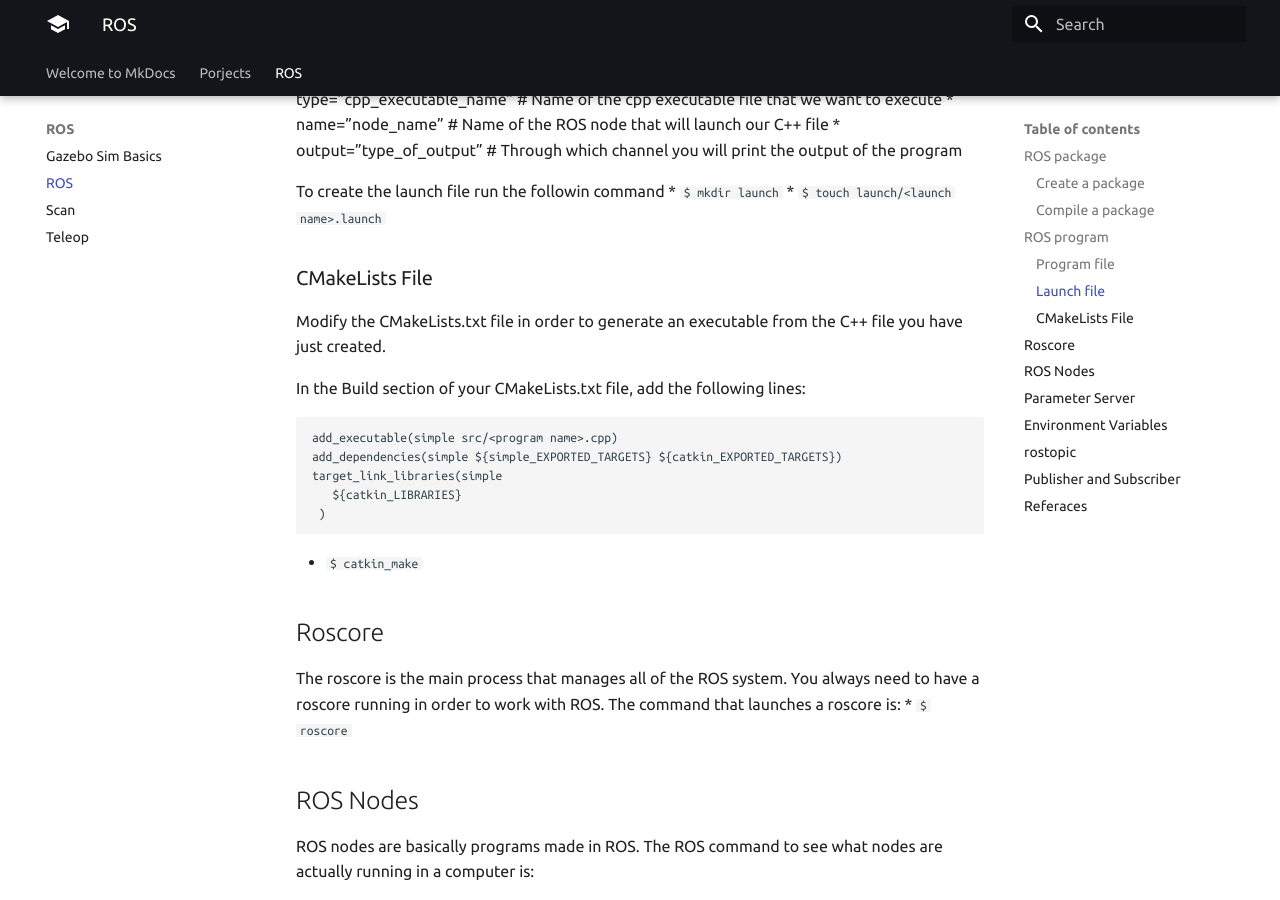
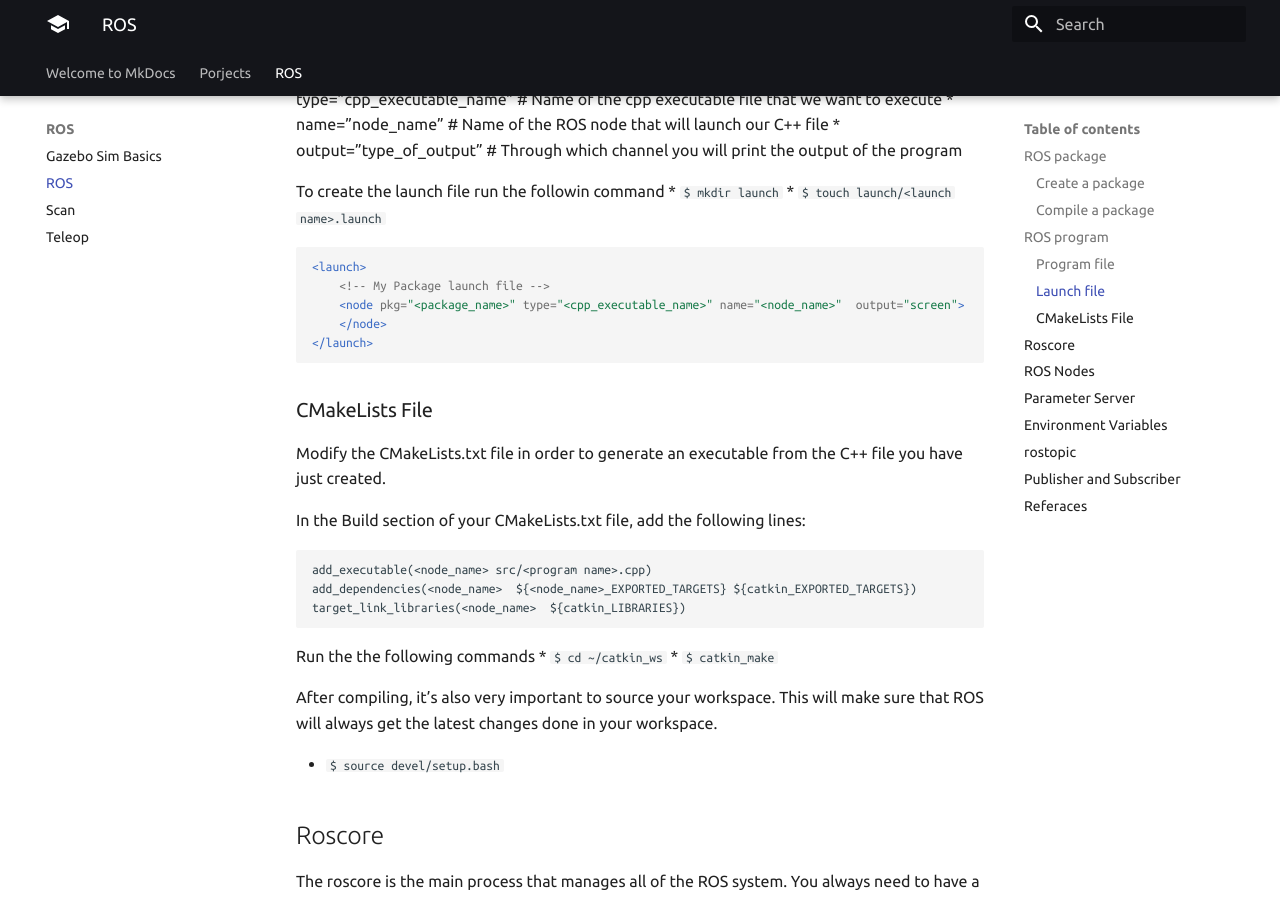
Before and after one commit to MohammadRobot/mohammadrobot.github.io, an MkDocs documentation site: the page built from docs/ROS/ROS-Basic.md, in a window 1280 px wide and 900 px high, scrolled down 1558 px. Built offline with MkDocs 1.6.1 and Material for MkDocs 9.7.7, drawn with Linux system fonts in a browser that asks for light colours.

Commit message:
ROS Basic

````diff
--- a/docs/ROS/ROS-Basic.md
+++ b/docs/ROS/ROS-Basic.md
@@ -56,20 +56,32 @@ To create the launch file run the followin command
 * `$ mkdir launch`
 * `$ touch launch/<launch name>.launch`
 
+```xml
+<launch>
+    <!-- My Package launch file -->
+    <node pkg="<package_name>" type="<cpp_executable_name>" name="<node_name>"  output="screen">
+    </node>
+</launch>
+```
+
 ### CMakeLists File
 Modify the CMakeLists.txt file in order to generate an executable from the C++ file you have just created.
 
 In the Build section of your CMakeLists.txt file, add the following lines:
 
 ```
-add_executable(simple src/<program name>.cpp)
-add_dependencies(simple ${simple_EXPORTED_TARGETS} ${catkin_EXPORTED_TARGETS})
-target_link_libraries(simple
-   ${catkin_LIBRARIES}
- )
+add_executable(<node_name> src/<program name>.cpp)
+add_dependencies(<node_name>  ${<node_name>_EXPORTED_TARGETS} ${catkin_EXPORTED_TARGETS})
+target_link_libraries(<node_name>  ${catkin_LIBRARIES})
 ```
+Run the the following commands
+* `$ cd ~/catkin_ws`
+* `$ catkin_make`
 
-* `$ catkin_make`
+After compiling, it's also very important to source your workspace. This will make sure that ROS will always get the latest changes done in your workspace.
+
+* `$ source devel/setup.bash`
+
 ##  Roscore
 
 The roscore is the main process that manages all of the ROS system. You always need to have a roscore running in order to work with ROS. The command that launches a roscore is:
````
